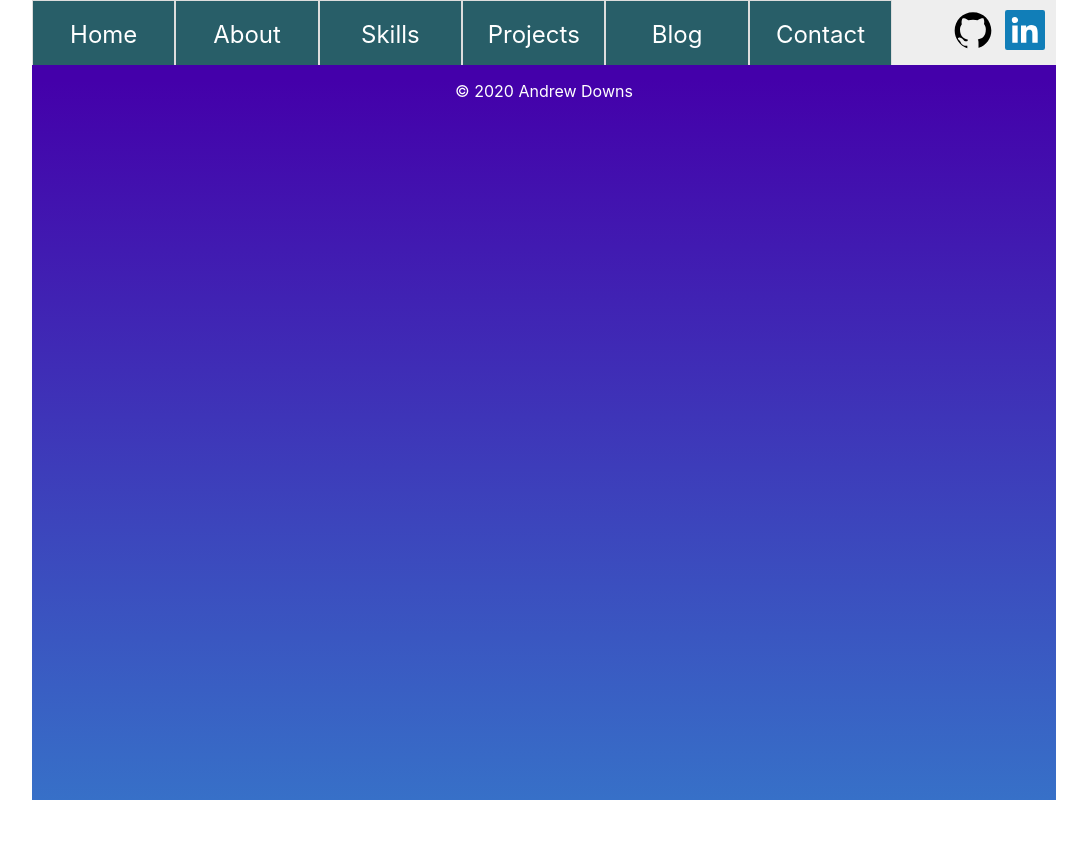
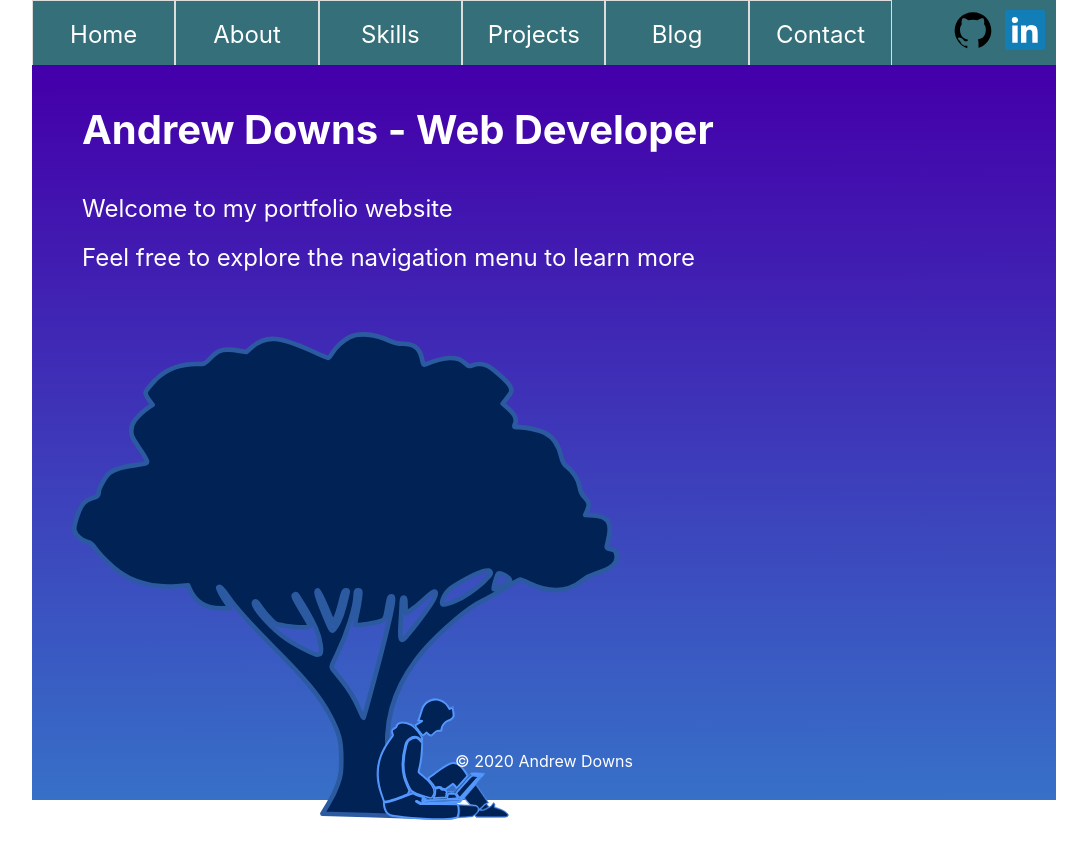
Before and after one commit to andrewdownsau/Business_Web-Dev-Portfolio, a React (Create React App) app: page / in a window 1280 px wide. Shown: the top 858 px of the page, without its empty margins (96-1183 px from the left). Before the commit the page ends 800 px from the top, so only its background shows below. Built offline with nearby package versions, Linux system fonts and the light colour scheme.

Commit message:
Finsihed first draft of new home page with body

```diff
--- a/src/App.js
+++ b/src/App.js
@@ -2,11 +2,13 @@ import React from 'react';
 import './App.css';
 import Menu from './components/menu.js';
 import Footer from './components/footer.js';
+import Body from './components/body.js';
 
 function App() {
   return (
     <div className="App">
       <Menu />
+      <Body />
       <Footer />
     </div>
   );
--- /dev/null
+++ b/src/components/body.css
@@ -0,0 +1,22 @@
+
+#body_section {
+  color: white;
+  height: calc(100vh - 130px);
+  text-align: left;
+}
+
+#page_title, #main_content p {
+  margin: 0px;
+  padding: 40px 50px;
+  font-size: 40px;
+}
+
+#main_content p {
+  padding: 0px 50px 20px 50px;
+  font-size: 24px;
+}
+
+#title_image {
+  /* background-color: lawngreen; */
+  padding: 40px;
+}
--- /dev/null
+++ b/src/components/body.js
@@ -0,0 +1,25 @@
+import React from 'react';
+import './body.css';
+
+class Body extends React.Component {
+
+  render() {
+    return (
+      <section id="body_section">
+
+        <section id="title_area">
+          <h1 id="page_title">Andrew Downs - Web Developer</h1>
+        </section>
+
+        <section id="main_content">
+          <p>Welcome to my portfolio website</p>
+          <p>Feel free to explore the navigation menu to learn more</p>
+          <img id="title_image" alt="Sitting at a tree image" src={require('./images/body/title_image2.svg')}/>
+        </section>
+
+      </section>
+    );
+  }
+}
+
+export default Body;
--- a/src/components/menu.css
+++ b/src/components/menu.css
@@ -5,7 +5,7 @@ header {
   font-size: 24px;
   display: flex;
   justify-content: space-between;
-  background-color: #EEE;
+  background-color: #35707a;
 }
 
 
@@ -26,7 +26,6 @@ header {
   text-decoration: none;
   color: white;
   border: 1px solid #DDD;
-  background-color: #285e68;
 }
 
 /* Navigation Active Selection Styling */
--- a/src/components/menu.js
+++ b/src/components/menu.js
@@ -24,7 +24,7 @@ class Menu extends React.Component {
                 <img id="linkedin-link" alt="LinkedIn Link" src={require('./images/contact_links/linkedin.svg')}/>
             </a>
         </section>
-    </header>
+      </header>
     );
   }
 }
```
Also changed, not shown: src/components/images/body/title_image2.svg (added).
